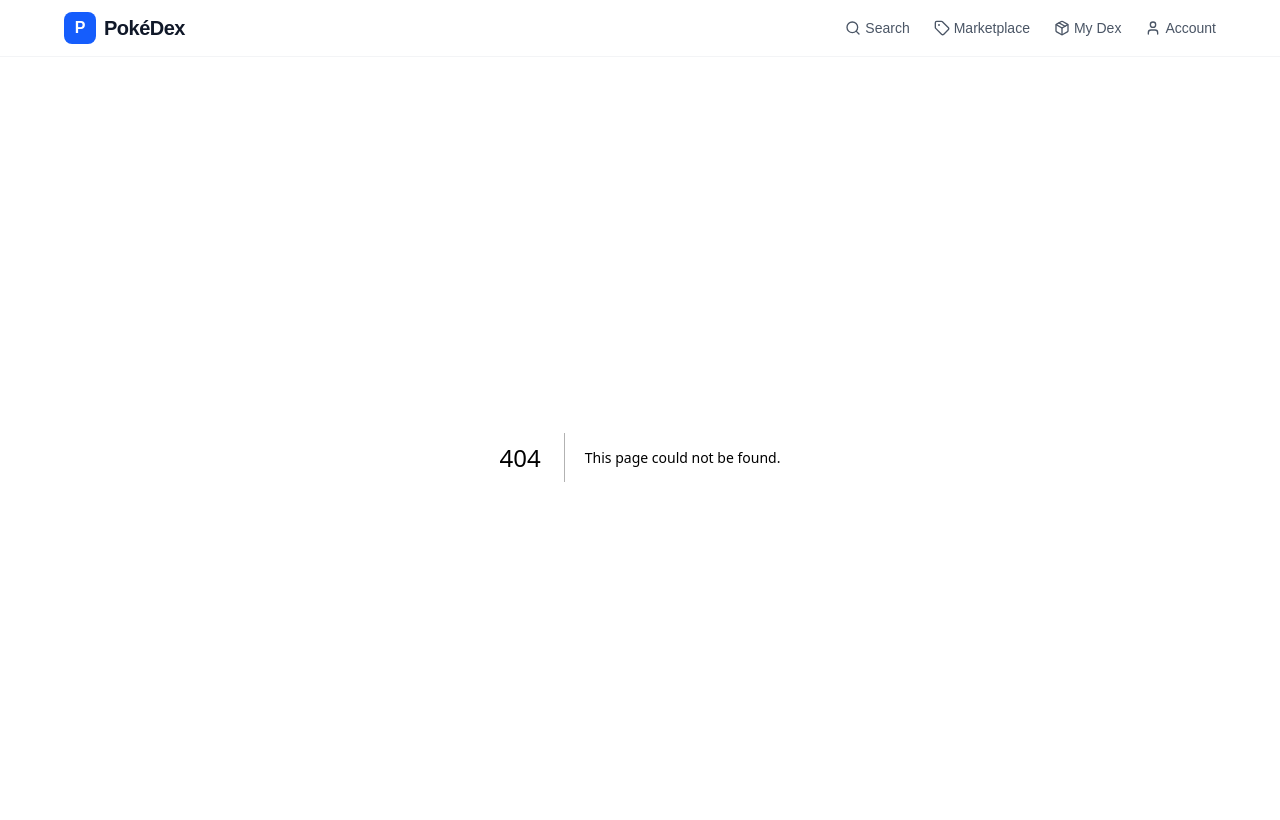
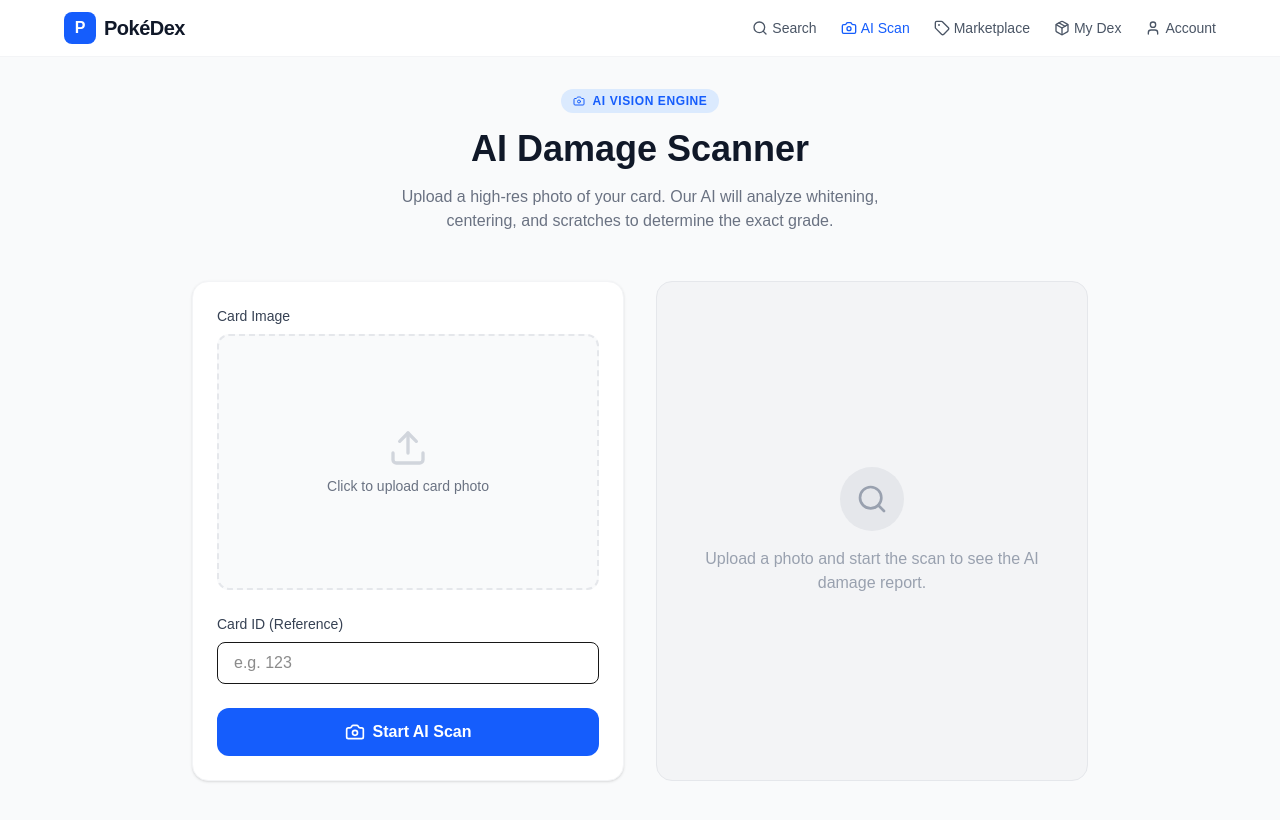
Before and after one commit to ZENSEE1314/TCG, a Next.js app in the folder frontend/: page /ai-scan in a window 1280 px wide. Before the commit this address had no page. Shown: the top 820 px of the page. Built offline with nearby package versions, Linux system fonts and the light colour scheme; no server answers.

Commit message:
feat: implement AI Scanner UI

```diff
--- /dev/null
+++ b/frontend/src/app/ai-scan/page.tsx
@@ -0,0 +1,203 @@
+"use client";
+
+import React, { useState } from 'react';
+import api from '@/services/api';
+import { useRouter } from 'next/navigation';
+import { Loader2, Camera, CheckCircle2, AlertCircle, ArrowRight, Upload } from 'lucide-react';
+
+export default function AIScannnerPage() {
+  const [image, setImage] = useState<string | null>(null);
+  const [cardId, setCardId] = useState('');
+  const [isAnalyzing, setIsAnalyzing] = useState(false);
+  const [analysis, setAnalysis] = useState<any>(null);
+  const [error, setError] = useState('');
+  const router = useRouter();
+
+  const handleImageUpload = (e: React.ChangeEvent<HTMLInputElement>) => {
+    const file = e.target.files?.[0];
+    if (file) {
+      // In a real app, we would upload to S3/Cloudinary first.
+      // For this demo, we'll use a local preview and send a mock URL to the AI.
+      const reader = new FileReader();
+      reader.onload = () => setImage(reader.result as string);
+      reader.readAsDataURL(file);
+    }
+  };
+
+  const analyzeCard = async (e: React.FormEvent) => {
+    e.preventDefault();
+    if (!image || !cardId) {
+      setError('Please upload an image and enter a Card ID');
+      return;
+    }
+
+    setIsAnalyzing(true);
+    setError('');
+
+    try {
+      const response = await api.post('/ai/analyze', {
+        imageUrl: image,
+        cardId: cardId
+      });
+      setAnalysis(response.data.analysis);
+    } catch (err: any) {
+      setError(err.response?.data?.error?.message || 'AI Analysis failed');
+    } finally {
+      setIsAnalyzing(false);
+    }
+  };
+
+  const addToCollection = async () => {
+    try {
+      await api.post('/collection/add', {
+        cardId: cardId,
+        condition: analysis.detectedCondition,
+        quantity: 1
+      });
+      alert('Card added to your Dex with AI-verified condition!');
+      router.push('/collection');
+    } catch (err: any) {
+      alert('Failed to add card');
+    }
+  };
+
+  return (
+    <div className="min-h-screen bg-gray-50 px-4 py-8">
+      <div className="max-w-4xl mx-auto">
+        <header className="text-center mb-12">
+          <div className="inline-flex items-center gap-2 px-3 py-1 bg-blue-100 text-blue-600 rounded-full text-xs font-bold uppercase tracking-wider mb-4">
+            <Camera className="w-3 h-3" /> AI Vision Engine
+          </div>
+          <h1 className="text-4xl font-extrabold text-gray-900 mb-4">AI Damage Scanner</h1>
+          <p className="text-gray-500 max-w-lg mx-auto">
+            Upload a high-res photo of your card. Our AI will analyze whitening, centering, and scratches to determine the exact grade.
+          </p>
+        </header>
+
+        <div className="grid grid-cols-1 lg:grid-cols-2 gap-8">
+          {/* Upload Section */}
+          <div className="space-y-6">
+            <div className="bg-white p-6 rounded-2xl shadow-sm border border-gray-100">
+              <div className="mb-6">
+                <label className="text-sm font-medium text-gray-700 block mb-2">Card Image</label>
+                <div
+                  className={`relative h-64 w-full border-2 border-dashed rounded-xl flex flex-col items-center justify-center transition-colors ${image ? 'border-blue-300 bg-blue-50' : 'border-gray-200 bg-gray-50 hover:border-blue-400'}`}
+                >
+                  {image ? (
+                    <img src={image} alt="Preview" className="h-full w-full object-contain rounded-lg p-2" />
+                  ) : (
+                    <div className="text-center p-6">
+                      <Upload className="w-10 h-10 text-gray-300 mx-auto mb-2" />
+                      <p className="text-sm text-gray-500">Click to upload card photo</p>
+                    </div>
+                  )}
+                  <input
+                    type="file"
+                    accept="image/*"
+                    className="absolute inset-0 opacity-0 cursor-pointer"
+                    onChange={handleImageUpload}
+                  />
+                </div>
+              </div>
+
+              <div className="mb-6">
+                <label className="text-sm font-medium text-gray-700 block mb-2">Card ID (Reference)</label>
+                <input
+                  type="text"
+                  className="w-full px-4 py-2 border rounded-lg focus:ring-2 focus:ring-blue-500 outline-none"
+                  placeholder="e.g. 123"
+                  value={cardId}
+                  onChange={(e) => setCardId(e.target.value)}
+                />
+              </div>
+
+              {error && <p className="text-xs text-red-500 mb-4">{error}</p>}
+
+              <button
+                onClick={analyzeCard}
+                disabled={isAnalyzing}
+                className="w-full bg-blue-600 text-white py-3 rounded-xl font-bold hover:bg-blue-700 transition-all flex items-center justify-center gap-2 disabled:opacity-70"
+              >
+                {isAnalyzing ? <Loader2 className="w-5 h-5 animate-spin" /> : <Camera className="w-5 h-5" />}
+                {isAnalyzing ? 'Analyzing Edges...' : 'Start AI Scan'}
+              </button>
+            </div>
+          </div>
+
+          {/* Results Section */}
+          <div className="space-y-6">
+            {!analysis ? (
+              <div className="h-full flex flex-col items-center justify-center text-center p-12 bg-gray-100 rounded-2xl border border-gray-200 text-gray-400">
+                <div className="w-16 h-16 bg-gray-200 rounded-full flex items-center justify-center mb-4">
+                  <SearchIcon className="w-8 h-8" />
+                </div>
+                <p>Upload a photo and start the scan to see the AI damage report.</p>
+              </div>
+            ) : (
+              <div className="bg-white p-6 rounded-2xl shadow-md border border-blue-100 animate-in fade-in slide-in-from-right-4 duration-500">
+                <div className="flex justify-between items-center mb-6">
+                  <h2 className="text-xl font-bold text-gray-900">Analysis Report</h2>
+                  <div className="px-3 py-1 bg-blue-600 text-white rounded-full text-xs font-bold">
+                    {analysis.confidence * 100}% Confident
+                  </div>
+                </div>
+
+                <div className="space-y-4 mb-8">
+                  <div className="p-4 bg-gray-50 rounded-xl border border-gray-100">
+                    <div className="flex items-center gap-2 text-sm font-medium text-gray-500 mb-1">
+                      <ShieldCheck className="w-4 h-4 text-blue-500" /> Overall Condition
+                    </div>
+                    <div className="text-2xl font-black text-blue-600">{analysis.detectedCondition}</div>
+                  </div>
+
+                  <div className="grid grid-cols-1 gap-3">
+                    <ReportItem label="Edge Whitening" value={analysis.findings.whitening} />
+                    <ReportItem label="Holo Scratches" value={analysis.findings.scratches} />
+                    <ReportItem label="Centering" value={analysis.findings.centering} />
+                  </div>
+                </div>
+
+                <div className="p-4 bg-orange-50 rounded-xl border border-orange-100 mb-6">
+                  <div className="flex items-center gap-2 text-orange-700 font-bold text-sm mb-1">
+                    <TrendingUp className="w-4 h-4" /> Value Adjustment
+                  </div>
+                  <p className="text-sm text-orange-600">
+                    Suggested price: <span className="font-bold">{(1 + analysis.suggestedPriceAdjustment) * 100}%</span> of Mint value.
+                  </p>
+                </div>
+
+                <button
+                  onClick={addToCollection}
+                  className="w-full py-3 bg-green-600 text-white rounded-xl font-bold hover:bg-green-700 transition-all flex items-center justify-center gap-2"
+                >
+                  <CheckCircle2 className="w-5 h-5" /> Add Verified Card to Dex
+                </button>
+              </div>
+            )}
+          </div>
+        </div>
+      </div>
+    </div>
+  );
+}
+
+function ReportItem({ label, value }: { label: string, value: string }) {
+  return (
+    <div className="flex justify-between items-center p-3 bg-white border border-gray-100 rounded-lg shadow-sm">
+      <span className="text-xs font-medium text-gray-500">{label}</span>
+      <span className="text-xs font-bold text-gray-800">{value}</span>
+    </div>
+  );
+}
+
+function SearchIcon({ className }: { className?: string }) {
+  return (
+    <svg className={className} xmlns="http://www.w3.org/2000/svg" width="24" height="24" viewBox="0 0 24 24" fill="none" stroke="currentColor" strokeWidth="2" strokeLinecap="round" strokeLinejoin="round"><circle cx="11" cy="11" r="8"/><path d="m21 21-4.3-4.3"/></svg>
+  );
+}
+
+function ShieldCheck({ className }: { className?: string }) {
+  return (
+    <svg className={className} xmlns="http://www.w3.org/2000/svg" width="24" height="24" viewBox="0 0 24 24" fill="none" stroke="currentColor" strokeWidth="2" strokeLinecap="round" strokeLinejoin="round"><path d="M12 22s8-4 8-10V5l-8-3-8 3v7c0 6 8 10 8 10"/><path d="m9 14 2 2 4-4"/></svg>
+  );
+}
--- a/frontend/src/components/Navbar.tsx
+++ b/frontend/src/components/Navbar.tsx
@@ -1,6 +1,6 @@
 import React from 'react';
 import Link from 'next/link';
-import { Search, Package, User, Tag } from 'lucide-react';
+import { Search, Package, User, Tag, Camera } from 'lucide-react';
 
 export default function Navbar() {
   return (
@@ -14,6 +14,9 @@ export default function Navbar() {
         <div className="flex items-center gap-6">
           <Link href="/search" className="text-sm font-medium text-gray-600 hover:text-blue-600 transition-colors flex items-center gap-1">
             <Search className="w-4 h-4" /> Search
+          </Link>
+          <Link href="/ai-scan" className="text-sm font-medium text-blue-600 hover:text-blue-800 transition-colors flex items-center gap-1">
+            <Camera className="w-4 h-4" /> AI Scan
           </Link>
           <Link href="/marketplace" className="text-sm font-medium text-gray-600 hover:text-blue-600 transition-colors flex items-center gap-1">
             <Tag className="w-4 h-4" /> Marketplace
```
